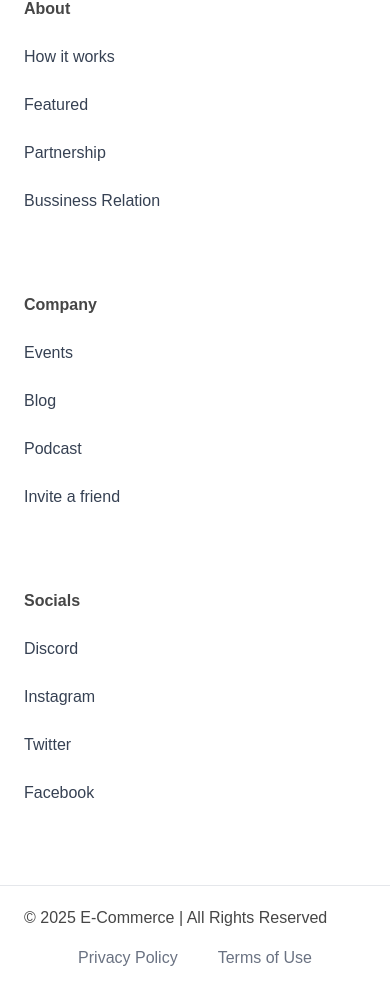
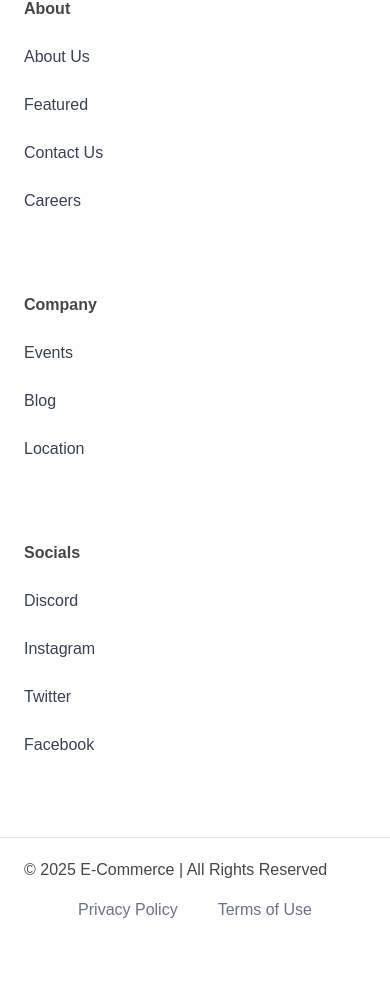
Before and after one commit to burr1to/nextCommerce, a Next.js app: page / in a window 390 px wide. Shown: the part 1257-2247 px from the top of the page. After the commit the page ends 2199 px from the top, so only its background shows below. Built offline with nearby package versions, Linux system fonts and the light colour scheme.

Commit message:
Error.tsx added, task almost complete

```diff
--- a/app/globals.css
+++ b/app/globals.css
@@ -32,5 +32,5 @@ h2 {
   font-weight: bold;
 }
 .custom-btn {
-  @apply cursor-pointer rounded-lg border border-gray-400 bg-white sm:px-6 py-1 hover:text-white hover:bg-blue-400 hover:border-none;
+  @apply cursor-pointer rounded-lg border border-gray-400 bg-white sm:px-6 py-1 hover:text-white hover:bg-blue-400 hover:border-blue-400 transition duration-300 delay-150;
 }
--- a/app/product/[productID]/page.tsx
+++ b/app/product/[productID]/page.tsx
@@ -1,15 +1,23 @@
 import axios from "axios";
 import React from "react";
 import Image from "next/image";
-
+function randomInt(count: number) {
+  return Math.floor(Math.random() * count);
+}
 const SingleProduct = async ({
   params,
 }: {
   params: Promise<{ productID: string }>;
 }) => {
+  const a = randomInt(5);
+
+  if (a === 1) {
+    throw new Error("Error due to randomInt being ONE");
+  }
   const productID = (await params).productID;
   try {
-    await new Promise((resolve) => setTimeout(resolve, 2000));
+    //test loader.tsx working properly or not
+    await new Promise((resolve) => setTimeout(resolve, 1000));
     const response = await axios.get(
       `https://fakestoreapi.com/products/${productID}`
     );
--- /dev/null
+++ b/app/product/error.tsx
@@ -0,0 +1,16 @@
+"use client";
+import { Button } from "@/components";
+import React from "react";
+
+function Error({ error }: { error: Error }) {
+  return (
+    <div className='h-screen flex flex-col justify-center items-center'>
+      <div className='border border-red-400 p-5 rounded-lg text-center'>
+        <h2 className='text-red-600 mb-4 '>Unhandled Error</h2>
+        <p className='text-red-600 mb-4'>Error: {error.message} </p>
+      </div>
+    </div>
+  );
+}
+
+export default Error;
--- a/app/product/page.tsx
+++ b/app/product/page.tsx
@@ -4,19 +4,9 @@ import { useEffect, useState, Suspense } from "react";
 import { Card } from "@/components";
 import { CardProps } from "@/types";
 import Loading from "./loading";
-
-const dummy = [
-  {
-    id: 1,
-    title: "Googly",
-    category: "Dummy",
-    price: 100,
-    rating: 5,
-    description: "Googly",
-    image: "/logo.png",
-  },
-];
-
+function randomInt(count: number) {
+  return Math.floor(Math.random() * count);
+}
 async function getProducts() {
   const response = await axios.get<CardProps[]>(
     "https://fakestoreapi.com/products"
@@ -25,12 +15,16 @@ async function getProducts() {
 }
 
 export default async function Product() {
-  const data = await getProducts();
+  const a = randomInt(2);
+  if (a === 1) {
+    throw new Error("Error due to randomInt being ONE");
+  }
+  const data: CardProps[] = await getProducts();
   // const [data, setData] = useState<CardProps[]>([]);
   // useEffect(() => {
   //   const fetchData = async () => {
   //     try {
-  //       await new Promise((resolve) => setTimeout(resolve, 2000));
+  //
   //       const response = await axios.get<CardProps[]>(
   //         "https://fakestoreapi.com/products"
   //       );
--- a/components/Button.tsx
+++ b/components/Button.tsx
@@ -9,15 +9,13 @@ const Button = ({
   btnType,
   containerStyles,
   title,
-  handleClick,
+  onClick,
 }: ButtonProps) => (
   <button
     disabled={isDisabled}
     type={btnType || "button"}
     className={`custom-btn ${containerStyles}`}
-    onClick={() => {
-      handleClick;
-    }}
+    onClick={onClick}
   >
     <span className={`flex-1`}>{title}</span>
   </button>
--- a/components/Card.tsx
+++ b/components/Card.tsx
@@ -27,7 +27,7 @@ const Card = ({ data }: CardPropsData) => {
       </div>
 
       <div className='flex justify-center w-full py-5'>
-        <Link href='/product/[id]' as={`/product/${id}`}>
+        <Link href={`/product/${id}`}>
           <Button title='View Product' />
         </Link>
       </div>
--- a/components/Footer.tsx
+++ b/components/Footer.tsx
@@ -36,12 +36,8 @@ const Footer = () => {
       <div className='flex justify-between items-center flex-wrap mt-10 border-t border-gray-200 sm:px-16 px-6 py-5 gap-x-5'>
         <p>&copy; 2025 E-Commerce | All Rights Reserved</p>
         <div className='flex-1 flex sm:justify-end justify-center max-sm:mt-4 gap-10'>
-          <Link href='/' className='text-gray-500'>
-            Privacy Policy
-          </Link>
-          <Link href='/' className='text-gray-500'>
-            Terms of Use
-          </Link>
+          <p className='text-gray-500'>Privacy Policy</p>
+          <p className='text-gray-500'>Terms of Use</p>
         </div>
       </div>
     </footer>
--- a/constants/index.ts
+++ b/constants/index.ts
@@ -2,10 +2,10 @@ export const footerLinks = [
   {
     title: "About",
     links: [
-      { title: "How it works", url: "/" },
+      { title: "About Us", url: "/" },
       { title: "Featured", url: "/" },
-      { title: "Partnership", url: "/" },
-      { title: "Bussiness Relation", url: "/" },
+      { title: "Contact Us", url: "/" },
+      { title: "Careers", url: "/" },
     ],
   },
   {
@@ -13,8 +13,7 @@ export const footerLinks = [
     links: [
       { title: "Events", url: "/" },
       { title: "Blog", url: "/" },
-      { title: "Podcast", url: "/" },
-      { title: "Invite a friend", url: "/" },
+      { title: "Location", url: "/" },
     ],
   },
   {
--- a/types/index.ts
+++ b/types/index.ts
@@ -5,7 +5,7 @@ export interface ButtonProps {
   btnType?: "button" | "submit";
   containerStyles?: string;
   title: string;
-  handleClick?: MouseEventHandler<HTMLButtonElement>;
+  onClick?: MouseEventHandler<HTMLButtonElement>;
 }
 
 export interface CardProps {
```
